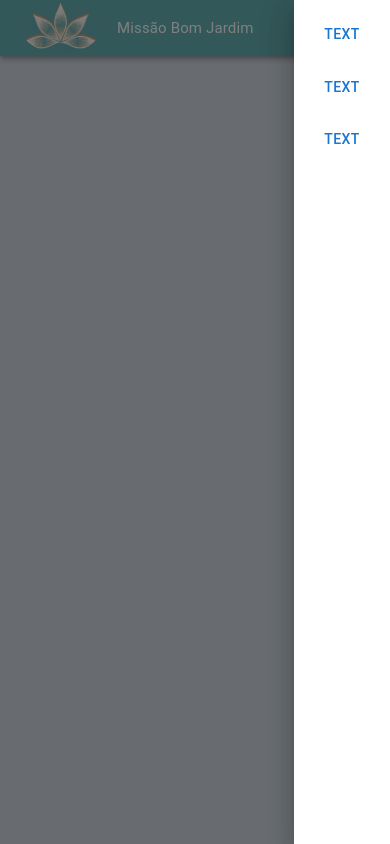
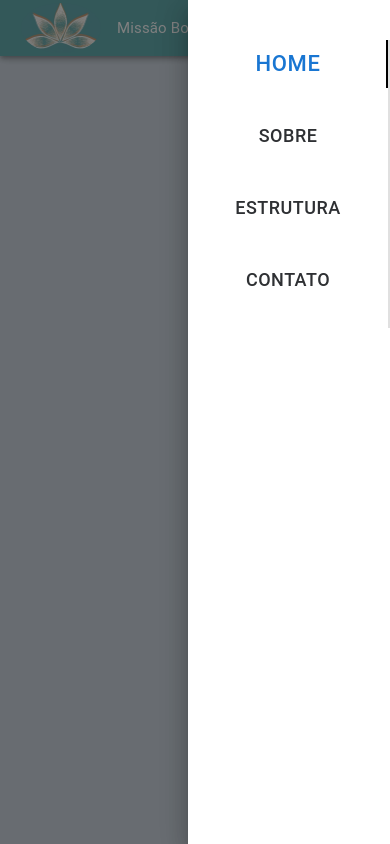
Before and after one commit to rafaelsoutoo/Missao-Bom-Jardim, a Next.js app: page / in a window 390 px wide. Both pictures are taken after a click on the button 349 px from the left and 28 px from the top of the page. Built offline with nearby package versions, Linux system fonts and the light colour scheme.

Commit message:
fix drawer

```diff
--- a/src/components/Header.tsx
+++ b/src/components/Header.tsx
@@ -59,17 +59,18 @@ export function Header() {
 
             <Box sx={{ display: { xs: 'none', md: 'block' } }}>
                 <Stack direction='row' spacing={2}>
-                    <TabContext value={value}>
-                            <Tabs
+                        <Tabs
                             value={value}
                             onChange={handleChange}
                             indicatorColor="secondary"
                             textColor="secondary"
                             variant="fullWidth"
+                            TabIndicatorProps={{
+                                style: {
+                                    backgroundColor: 'black'
+                                }
+                            }}
                             sx={{
-                                "& .MuiTabs-indicator": {
-                                    backgroundColor: 'Black', // Cor do indicador
-                                },
                                 "& .Mui-selected": {
                                     color: 'Black', // Cor do texto da aba selecionada
                                 },
@@ -81,7 +82,6 @@ export function Header() {
                                 <Tab label="Sobre" value="3" sx={{ color: 'white' }}/>
                                 <Tab label="Contato" value="4" sx={{ color: 'white' }}/>
                             </Tabs>
-                    </TabContext>
                 </Stack>
             </Box>
 
@@ -96,17 +96,36 @@ export function Header() {
                         open={isOpen}
                         onClose={toggleDrawer}
                     >
-                        <List>
-                            <ListItem onClick={() => { }}>
-                                <Button variant="text">Text</Button>
-                            </ListItem>
-                            <ListItem onClick={() => { }}>
-                                <Button variant="text">Text</Button>
-                            </ListItem>
-                            <ListItem onClick={() => { }}>
-                                <Button variant="text">Text</Button>
-                            </ListItem>
-                        </List>
+
+                            <Tabs
+                                orientation="vertical"
+                                variant="fullWidth"
+                                value={value}
+                                onChange={handleChange}
+                                TabIndicatorProps={{
+                                    style: {
+                                        backgroundColor: 'black'
+
+                                    }
+                                }}
+                                sx={{
+                                    "& .Mui-selected": {
+                                        color: '#000000',
+                                        fontSize: '22px',
+                                        marginBottom: 3
+                                    },
+                                    borderRight: 2, borderColor: 'divider',
+                                    marginTop: 5,
+                                    width:200,
+
+                                }}
+
+                            >
+                                <Tab label="Home" value="1" sx={{ color: '#2e3033', fontSize: 'large', marginBottom: 3}}/>
+                                <Tab label="Sobre" value="2" sx={{ color: '#2e3033',fontSize: 'large', marginBottom: 3}}/>
+                                <Tab label="Estrutura" value="3" sx={{ color: '#2e3033', fontSize: 'large', marginBottom: 3}}/>
+                                <Tab label="Contato" value="4" sx={{ color: '#2e3033', fontSize: 'large', marginBottom: 3}}/>
+                            </Tabs>
                     </Drawer>
                 </>
             )}
```
